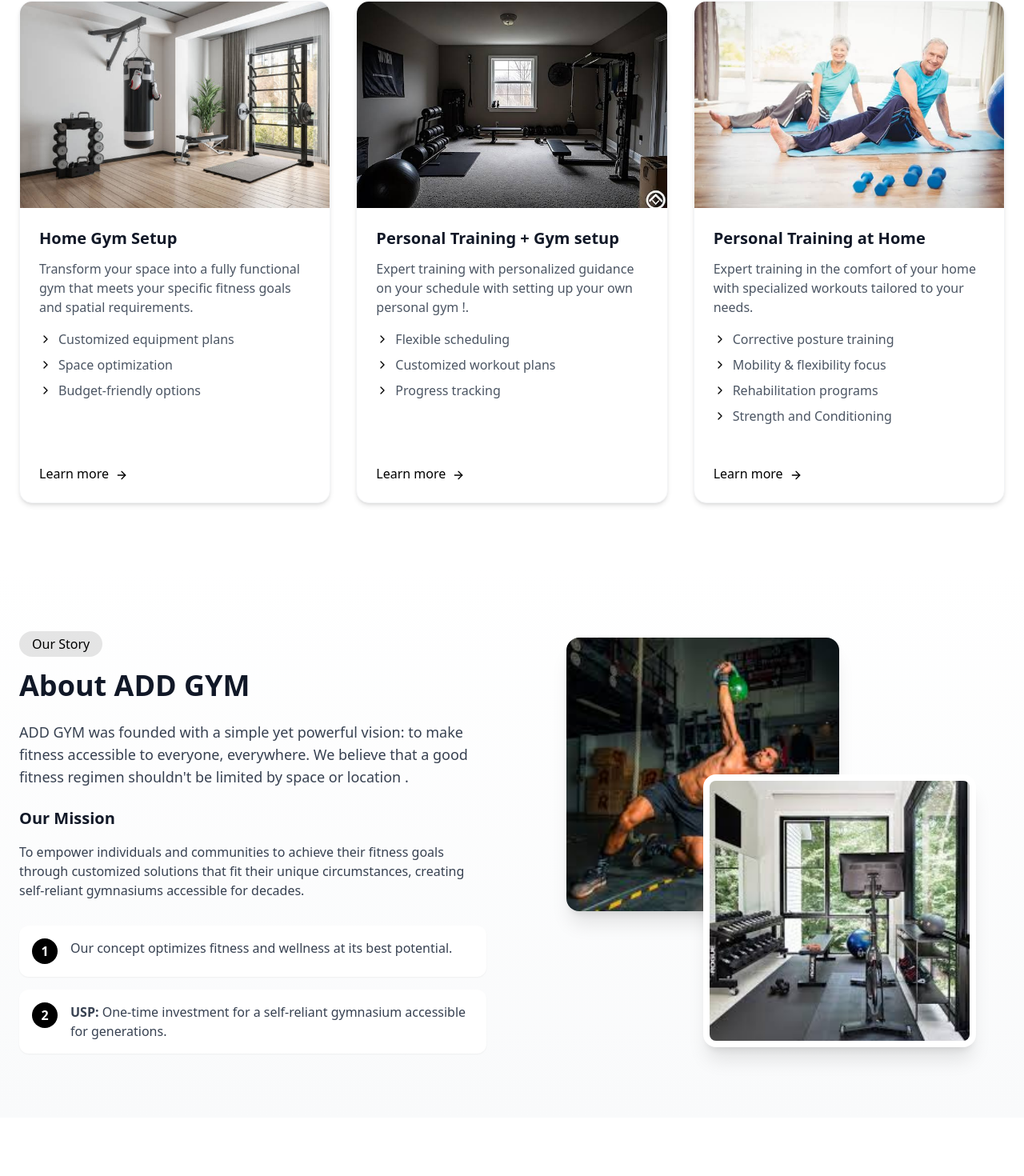
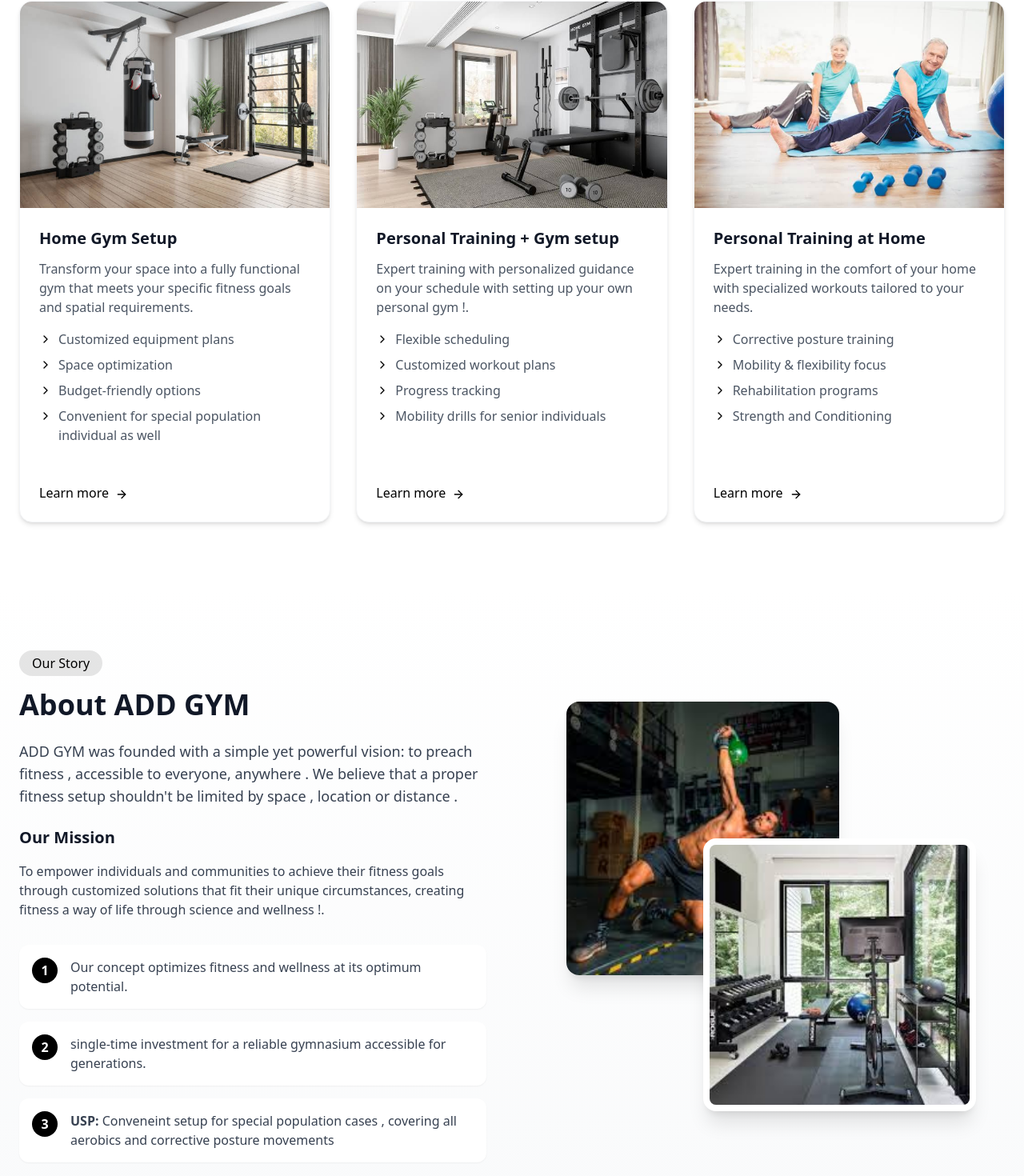
Before and after one commit to addgym2424/add_gym, a React (Vite) app in the folder client/: page / in a window 1280 px wide. Shown: the part 1323-2793 px from the top of the page at 80% size. Built offline with nearby package versions, Linux system fonts and the light colour scheme.

Commit message:
ui changes

```diff
--- a/client/src/pages/Home.jsx
+++ b/client/src/pages/Home.jsx
@@ -23,9 +23,9 @@
     setFormStatus({ submitting: true, submitted: false, error: null });
 
     // Replace with your EmailJS service ID, template ID, and Public Key
-    const serviceId = 'service_lrm20ey';
-    const templateId = 'template_1loh8va';
-    const publicKey = '1ggY8LRSu4amFw6vN';
+    const serviceId = 'service_6w0c15t';
+    const templateId = 'template_5g9fnaw';
+    const publicKey = 'Tc5VqkpmO0T8uVQbn';
 
     emailjs.sendForm(serviceId, templateId, formRef.current, publicKey)
       .then((result) => {
@@ -97,7 +97,7 @@
             <div>
               <div className="inline-block bg-black/10 text-black px-4 py-1 rounded-full mb-6 font-medium">Transform Yourself</div>
               <h1 className="text-5xl lg:text-6xl font-bold mb-6 leading-tight">Fitness On <span className="text-black bg-black/10 px-2">Your</span> Terms</h1>
-              <p className="text-xl text-gray-600 mb-8 leading-relaxed">Create your perfect gym space anywhere, anytime. One-time investment, lifetime of fitness results.</p>
+              <p className="text-xl text-gray-600 mb-8 leading-relaxed">Create your perfect gym space anywhere, anytime. single-time investment, lifetime of fitness results.</p>
               <div className="flex flex-wrap gap-4">
                 <a href="#services" className="bg-black text-white font-medium py-3 px-8 rounded-full shadow-lg hover:bg-gray-800 transition flex items-center justify-center">
                   Explore Services <ArrowRight size={18} className="ml-2" />
@@ -191,6 +191,10 @@
                     <ChevronRight size={16} className="text-black mr-2 mt-1 flex-shrink-0" />
                     <span>Budget-friendly options</span>
                   </li>
+                  <li className="flex items-start">
+                    <ChevronRight size={16} className="text-black mr-2 mt-1 flex-shrink-0" />
+                    <span>Convenient for special population individual as well</span>
+                  </li>
                 </ul>
               </div>
               <div className="px-6 pb-6">
@@ -200,8 +204,8 @@
 
             {/* Service 2 */}
             <div className="group bg-white rounded-2xl overflow-hidden shadow-md hover:shadow-xl transition duration-300 flex flex-col h-full border border-gray-100">
-              <div className="h-55 bg-gray-100 relative overflow-hidden">
-                <img src={resigym} alt="Residential Gym Training" className="w-full h-full object-cover transition-transform duration-300 group-hover:scale-105" />
+              <div className="h-65 bg-gray-100 relative overflow-hidden">
+                <img src={resigym} alt="Personal Training + Gym setup" className="w-full h-full object-cover transition-transform duration-300 group-hover:scale-105" />
                 <div className="absolute inset-0 bg-black/50 flex items-center justify-center opacity-0 group-hover:opacity-100 transition duration-300">
                   <ChevronRight size={40} className="text-white" />
                 </div>
@@ -221,6 +225,10 @@
                   <li className="flex items-start">
                     <ChevronRight size={16} className="text-black mr-2 mt-1 flex-shrink-0" />
                     <span>Progress tracking</span>
+                  </li>
+                  <li className="flex items-start">
+                    <ChevronRight size={16} className="text-black mr-2 mt-1 flex-shrink-0" />
+                    <span>Mobility drills for senior individuals</span>
                   </li>
                 </ul>
               </div>
@@ -274,10 +282,10 @@
             <div className="order-2 lg:order-1">
               <span className="inline-block bg-black/10 text-black px-4 py-1 rounded-full mb-4 font-medium">Our Story</span>
               <h2 className="text-4xl font-bold mb-6">About ADD GYM</h2>
-              <p className="text-gray-700 mb-6 text-lg">ADD GYM was founded with a simple yet powerful vision: to make fitness accessible to everyone, everywhere. We believe that a good fitness regimen shouldn't be limited by space or location .</p>
+              <p className="text-gray-700 mb-6 text-lg">ADD GYM was founded with a simple yet powerful vision: to preach fitness , accessible to everyone, anywhere . We believe that a proper fitness setup shouldn't be limited by space , location or distance  .</p>
 
               <h3 className="text-xl font-bold mb-4">Our Mission</h3>
-              <p className="text-gray-700 mb-8">To empower individuals and communities to achieve their fitness goals through customized solutions that fit their unique circumstances, creating self-reliant gymnasiums accessible for decades.</p>
+              <p className="text-gray-700 mb-8">To empower individuals and communities to achieve their fitness goals through customized solutions that fit their unique circumstances, creating fitness a way of life through science and wellness !.</p>
 
               <div className="space-y-4">
 
@@ -286,7 +294,7 @@
                     <span className="font-bold">1</span>
                   </div>
                   <div>
-                    <p className="text-gray-700">Our concept optimizes fitness and wellness at its best potential.</p>
+                    <p className="text-gray-700">Our concept optimizes fitness and wellness at its optimum potential.</p>
                   </div>
                 </div>
                 <div className="flex items-start bg-white p-4 rounded-xl shadow-sm">
@@ -294,7 +302,15 @@
                     <span className="font-bold">2</span>
                   </div>
                   <div>
-                    <p className="text-gray-700"><span className="font-bold">USP:</span> One-time investment for a self-reliant gymnasium accessible for generations.</p>
+                    <p className="text-gray-700"><span className="font-bold"></span> single-time investment for a reliable gymnasium accessible for generations.</p>
+                  </div>
+                </div>
+                <div className="flex items-start bg-white p-4 rounded-xl shadow-sm">
+                  <div className="bg-black text-white rounded-full w-8 h-8 flex items-center justify-center mr-4 flex-shrink-0">
+                    <span className="font-bold">3</span>
+                  </div>
+                  <div>
+                    <p className="text-gray-700"><span className="font-bold">USP:</span> Conveneint setup for special population cases , covering all aerobics and corrective posture movements </p>
                   </div>
                 </div>
               </div>
@@ -385,7 +401,7 @@
                 </div>
                 <div>
                   <h4 className="font-bold">Amit Singh</h4>
-                  <p className="text-gray-600 text-sm">Residential Gym Training</p>
+                  <p className="text-gray-600 text-sm">Personal Training + Gym setup</p>
                 </div>
               </div>
             </div>
@@ -515,7 +531,7 @@
                     >
                       <option value="">Select a service</option>
                       <option value="Home Gym Setup">Home Gym Setup</option>
-                      <option value="Residential Gym Training">Personal Training + Gym setup </option>
+                      <option value="Personal Training + Gym setup">Personal Training + Gym setup </option>
                       <option value="Personal Training at Home">Personal Training at Home</option>
                       <option value="Other">Other</option>
                     </select>
@@ -593,7 +609,7 @@
               <h4 className="font-bold mb-6">Services</h4>
               <ul className="space-y-3">
                 <li><a href="#services" className="text-gray-600 hover:text-black transition">Home Gym Setup</a></li>
-                <li><a href="#services" className="text-gray-600 hover:text-black transition">Residential Training</a></li>
+                <li><a href="#services" className="text-gray-600 hover:text-black transition">Gym setup + Personal Training</a></li>
                 <li><a href="#services" className="text-gray-600 hover:text-black transition">Personal Training</a></li>
                 <li><a href="#services" className="text-gray-600 hover:text-black transition">Fitness Consultation</a></li>
               </ul>
```
Also changed, not shown: client/src/assets/resi_gym.jpg.
